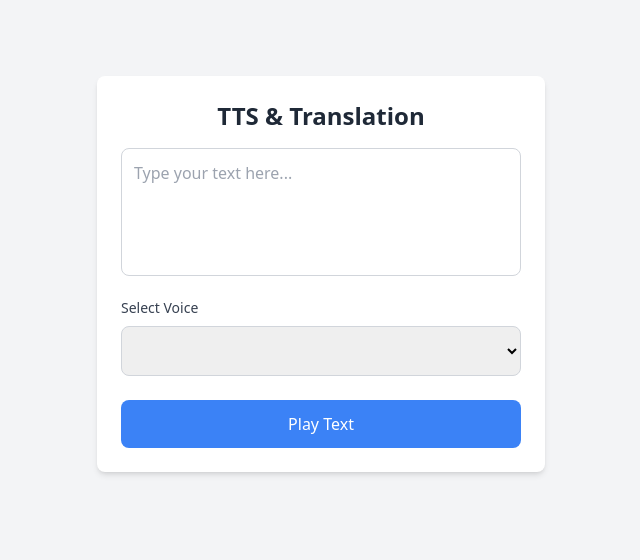
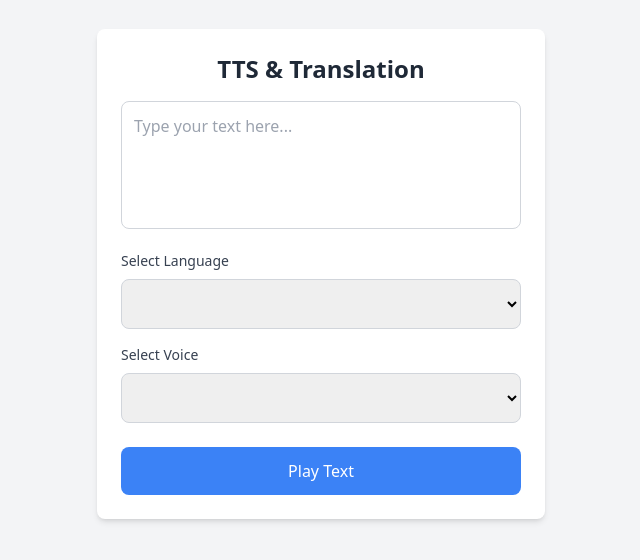
Before and after one commit to aam198/text-to-speech, a plain HTML site: page public/index.html in a window 1280 px wide. Shown: the part 126-686 px from the top of the page, without its empty margins (319-959 px from the left). Drawn offline with nearby package versions, Linux system fonts and the light colour scheme.

Commit message:
Added select language

```diff
--- a/public/index.html
+++ b/public/index.html
@@ -18,7 +18,14 @@
       <!-- Text Input-->
       <textarea class="w-full h-32 p-3 border border-gray-300 rounded-lg focus:outline-none focus:ring-2 focus:ring-blue-500 resize-none" placeholder="Type your text here..."></textarea>
 
-      <!-- Voice Selection -->
+      <!-- Voice Selections -->
+      <div class="mt-4">
+        <label for="languageSelect" class="block text-sm font-medium text-gray-700 mb-2">Select Language</label>
+        <select
+          id="languageSelect"
+          class="w-full p-3 border border-gray-300 rounded-lg focus:outline-none focus:ring-2 focus:ring-blue-500">
+        </select>
+      </div>
       <div class="mt-4">
         <label for="voiceSelect" class="block text-sm font-medium text-gray-700 mb-2">Select Voice</label>
         <select
```
